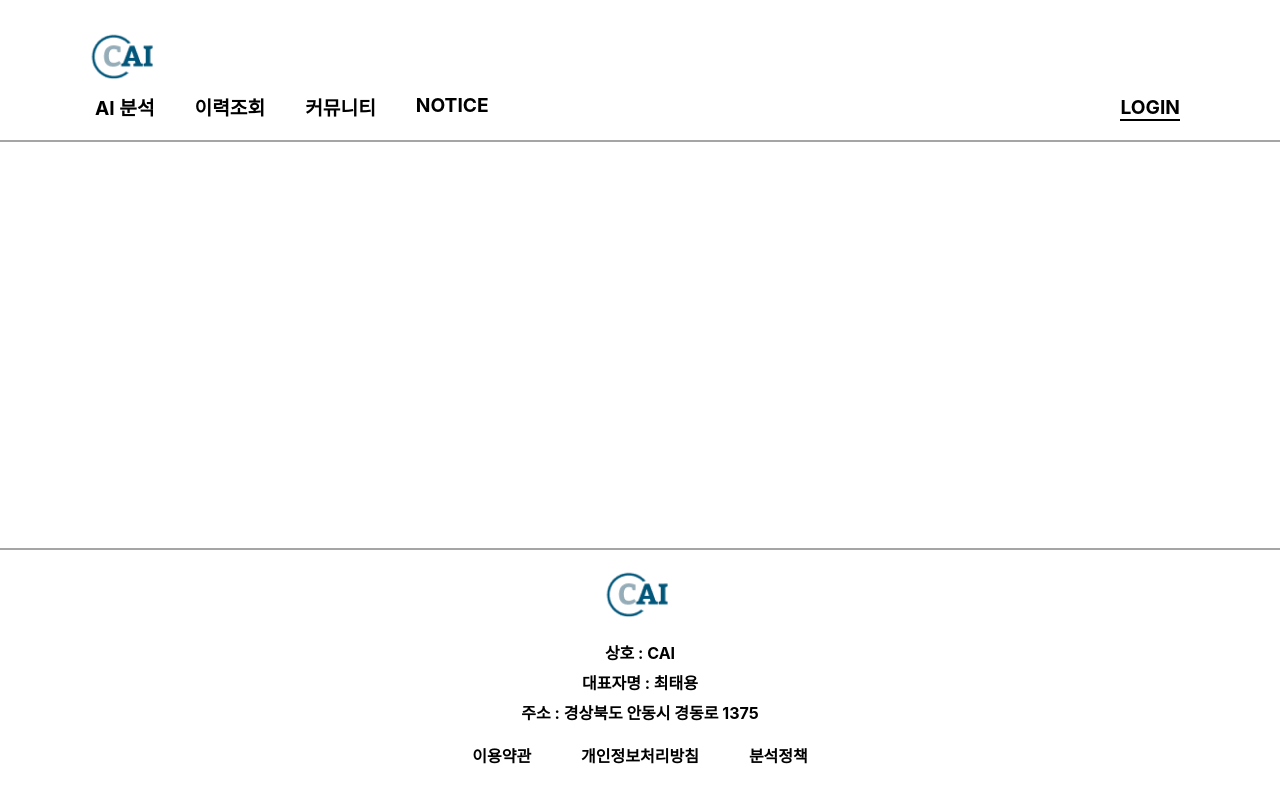
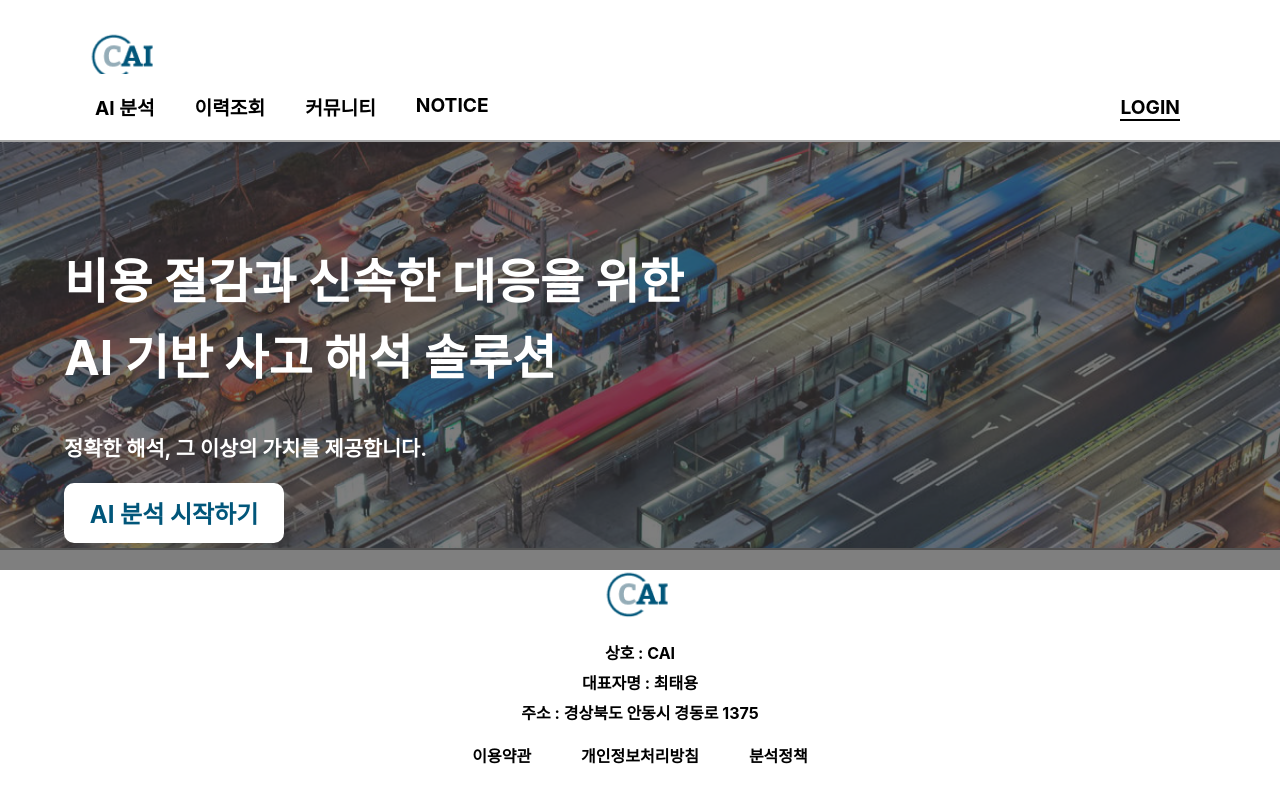
Before and after one commit to boojin63/CAI, a React (Create React App) app: page / in a window 1280 px wide. Built offline with nearby package versions, Linux system fonts and the light colour scheme; no server answers.

Commit message:
메인페이지

```diff
--- a/src/Components/Main.js
+++ b/src/Components/Main.js
@@ -1,15 +1,34 @@
-
 import Header from "./Header";
 import Footer from "./Footer"
+import '../Css/Main.css'
+import { useNavigate } from "react-router-dom";
 
 const Main = () => {
+
+    const navigate = useNavigate();
+
+    const goAI = () => {
+        navigate('/analyze')
+    }
+
     return (
         <div>
-            <Header/>
+            <Header />
             <div className="MainContainer">
-
+                <div className="MainContents">
+                    <div className="ImageBox">
+                        <img src="/Images/Mainbg.png" className="Mainbg" />
+                        <div className="bgCover"> </div>
+                        <div className="MainText">
+                            <p className="MainText1">비용 절감과 신속한 대응을 위한</p>
+                            <p className="MainText2">AI 기반 사고 해석 솔루션</p>
+                            <p className="MainText3">정확한 해석, 그 이상의 가치를 제공합니다.</p>
+                            <p className="AIbtn" onClick={goAI}>AI 분석 시작하기</p>
+                        </div>
+                    </div>
+                </div>
             </div>
-            <Footer/>
+            <Footer />
         </div>
     );
 }
--- a/src/Css/Footer.css
+++ b/src/Css/Footer.css
@@ -6,6 +6,7 @@
     height: 250px;
     display: flex;
     justify-content: center;
+    background-color: white;
     align-items: center;
     flex-direction: column;
     border-top: 2px solid #A5A5A5;
--- a/src/Css/Header.css
+++ b/src/Css/Header.css
@@ -7,6 +7,7 @@
     top: 0;
     display: flex;
     align-items: center;
+
     border-bottom: 2px solid #A5A5A5;
 }
 
@@ -17,6 +18,7 @@
     left: 95px;
     display: flex;
     gap: 40px;
+    background-color: white;
     font-weight: bold;
     cursor: pointer;
     font-size: 1.2rem;
--- a/src/Css/Login.css
+++ b/src/Css/Login.css
@@ -9,7 +9,7 @@
     display: flex;
     justify-content: center;
     align-items: center;
-    z-index: 1010;
+    z-index: 9999;
 }
 
 .LoginContents {
--- /dev/null
+++ b/src/Css/Main.css
@@ -0,0 +1,63 @@
+.MainContainer {
+
+    display: flex;
+    justify-content: center;
+    align-items: center;
+}
+
+.Mainbg {
+    position: relative;
+    width: 100vw;
+    height: 53.5vh;
+    top: 17.7vh;
+}
+
+.bgCover {
+
+    position: absolute;
+    top: 17.7%;
+    width: 100vw;
+    height: 53.5vh;
+    opacity: 50%;
+    background-color: black;
+    z-index: 1010;
+}
+
+.MainText {
+    display: flex;
+    justify-content: center;
+    align-items: left;
+    flex-direction: column;
+    position: absolute;
+    top: 30vh;
+    left: 5vw;
+    font-weight: bold;
+    color: white;
+    z-index: 1020;
+}
+
+.MainText1, .MainText2 {
+
+    font-size: 3rem;
+    margin: 3px 0;
+}
+
+.MainText3 {
+    margin-top: 40px;
+    font-size: 1.3rem;
+}
+
+.AIbtn {
+    font-size: 1.5rem;
+    color: #01567A;
+    background-color: white;
+    width: 220px;
+    height: 60px;
+    display: flex;
+    text-align: center;
+    justify-content: center;
+    align-items: center;
+    margin: 0;
+    border-radius: 10px;
+    cursor: pointer;
+}
```
Also changed, not shown: public/Images/Mainbg.png (added), 1 other file (tests, documents, lock files or other folders).
